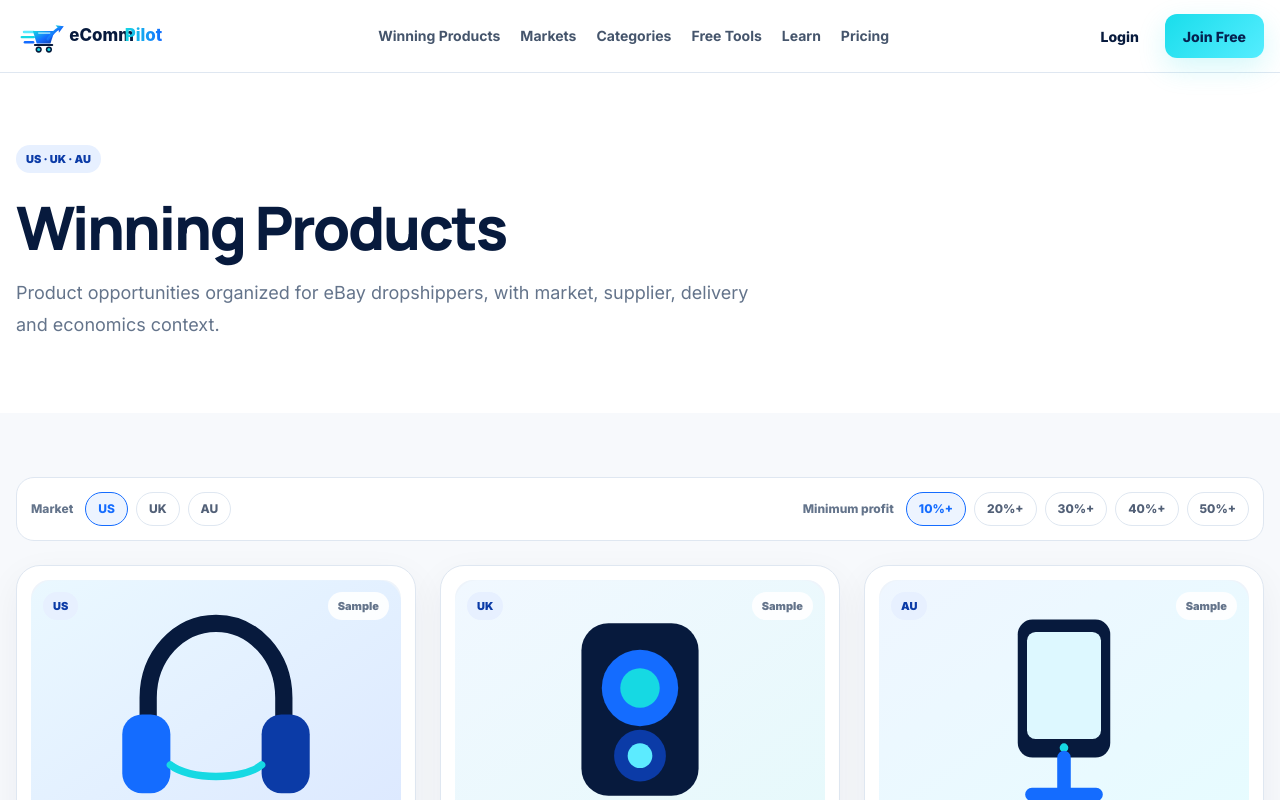
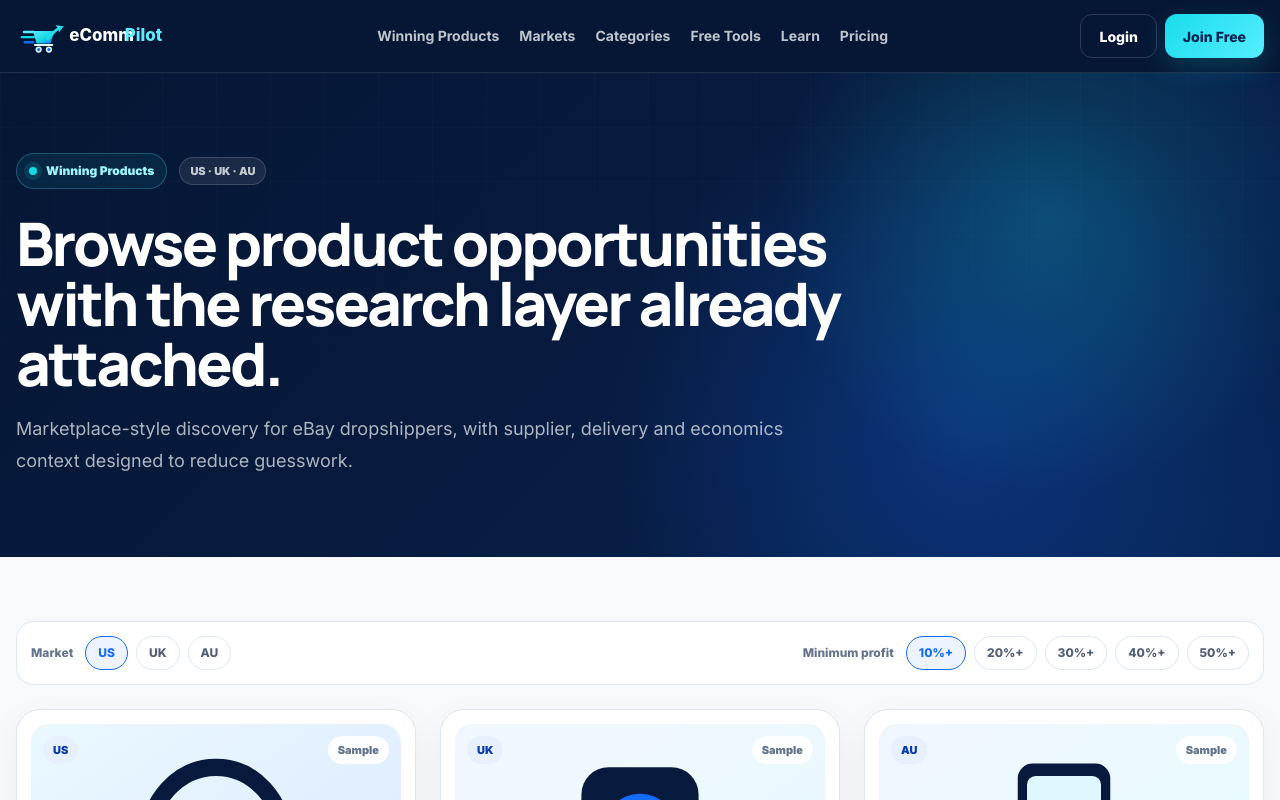
Before and after one commit to ponzey717/ecommpilot-main, a Next.js app: page /winning-products in a window 1280 px wide. Shown: the top 800 px of the page. Built offline with nearby package versions, Linux system fonts and the light colour scheme.

Commit message:
Apply locked navy hero treatment across public pages

```diff
--- a/src/app/categories/page.tsx
+++ b/src/app/categories/page.tsx
@@ -1,4 +1,5 @@
 import type { Metadata } from "next";
+import { PageHero } from "@/components/site/page-hero";
 import { PageShell } from "@/components/site/page-shell";
 import { buildMetadata } from "@/lib/seo/metadata";
 
@@ -19,20 +20,21 @@ const categories = [
 
 export default function CategoriesPage() {
   return (
-    <PageShell>
-      <section className="bg-white py-16">
+    <PageShell darkHeader>
+      <PageHero
+        eyebrow="eBay category structure"
+        title="Browse opportunities by category."
+        description="Production categories will follow the official eBay taxonomy for each marketplace instead of relying on one universal category tree."
+      />
+      <section className="py-14 md:py-18">
         <div className="site-container">
-          <p className="eyebrow">eBay category structure</p>
-          <h1 className="mt-3 max-w-3xl text-4xl font-extrabold tracking-[-.04em] text-[var(--navy)] md:text-6xl">Browse opportunities by category.</h1>
-          <p className="mt-5 max-w-3xl text-lg leading-8 text-[var(--muted)]">
-            Production categories will follow the official eBay taxonomy for each marketplace instead of relying on one universal category tree.
-          </p>
-          <div className="mt-10 grid gap-5 md:grid-cols-2 xl:grid-cols-3">
+          <div className="grid gap-5 md:grid-cols-2 xl:grid-cols-3">
             {categories.map(([name,text]) => (
               <article key={name} className="feature-card">
                 <span className="tool-icon">↗</span>
                 <h2 className="mt-5 text-xl font-extrabold text-[var(--navy)]">{name}</h2>
                 <p className="mt-3 text-sm leading-6 text-[var(--muted)]">{text}</p>
+                <p className="mt-5 text-xs font-bold text-[var(--muted)]">Market-specific taxonomy will replace this development list.</p>
               </article>
             ))}
           </div>
--- a/src/app/free-tools/page.tsx
+++ b/src/app/free-tools/page.tsx
@@ -1,5 +1,6 @@
 import type { Metadata } from "next";
 import Link from "next/link";
+import { PageHero } from "@/components/site/page-hero";
 import { PageShell } from "@/components/site/page-shell";
 import { buildMetadata } from "@/lib/seo/metadata";
 
@@ -17,13 +18,15 @@ const tools = [
 
 export default function FreeToolsPage() {
   return (
-    <PageShell>
-      <section className="bg-white py-16">
+    <PageShell darkHeader>
+      <PageHero
+        eyebrow="Free eBay tools"
+        title="Useful tools for everyday eBay decisions."
+        description="Public tools are part of eCommPilot’s SEO and seller-acquisition strategy, but every tool should also be useful on its own."
+      />
+      <section className="py-14 md:py-18">
         <div className="site-container">
-          <p className="eyebrow">Free eBay tools</p>
-          <h1 className="mt-3 max-w-3xl text-4xl font-extrabold tracking-[-.04em] text-[var(--navy)] md:text-6xl">Useful tools for everyday eBay decisions.</h1>
-          <p className="mt-5 max-w-3xl text-lg leading-8 text-[var(--muted)]">Public tools are part of eCommPilot’s SEO and seller-acquisition strategy, but they should also be genuinely useful on their own.</p>
-          <div className="mt-10 grid gap-5 md:grid-cols-3">
+          <div className="grid gap-5 md:grid-cols-3">
             {tools.map(([title,text,href,icon]) => (
               <Link key={href} href={href} className="tool-card">
                 <span className="tool-icon">{icon}</span>
--- a/src/app/learn/page.tsx
+++ b/src/app/learn/page.tsx
@@ -1,4 +1,5 @@
 import type { Metadata } from "next";
+import { PageHero } from "@/components/site/page-hero";
 import { PageShell } from "@/components/site/page-shell";
 import { buildMetadata } from "@/lib/seo/metadata";
 
@@ -19,18 +20,22 @@ const guides = [
 
 export default function LearnPage() {
   return (
-    <PageShell>
-      <section className="bg-white py-16">
+    <PageShell darkHeader>
+      <PageHero
+        eyebrow="Learn"
+        title="Practical research guidance for eBay sellers."
+        description="The Learn hub will support Winning Products and the free tools with evergreen guidance, not thin SEO filler."
+      />
+      <section className="py-14 md:py-18">
         <div className="site-container">
-          <p className="eyebrow">Learn</p>
-          <h1 className="mt-3 max-w-3xl text-4xl font-extrabold tracking-[-.04em] text-[var(--navy)] md:text-6xl">Practical research guidance for eBay sellers.</h1>
-          <p className="mt-5 max-w-3xl text-lg leading-8 text-[var(--muted)]">The Learn hub will support the tools and Winning Products catalog with useful evergreen guidance, not thin SEO filler.</p>
-          <div className="mt-10 grid gap-5 md:grid-cols-2 xl:grid-cols-3">
+          <div className="grid gap-5 md:grid-cols-2 xl:grid-cols-3">
             {guides.map((guide,index) => (
               <article key={guide} className="feature-card">
                 <span className="feature-number">{String(index + 1).padStart(2,"0")}</span>
                 <h2 className="mt-5 text-xl font-extrabold text-[var(--navy)]">{guide}</h2>
-                <p className="mt-3 text-sm leading-6 text-[var(--muted)]">Guide structure prepared. Full article content will be added before indexing.</p>
+                <p className="mt-3 text-sm leading-6 text-[var(--muted)]">
+                  Guide structure prepared. Full article content will be completed before article URLs are indexed.
+                </p>
               </article>
             ))}
           </div>
--- a/src/app/markets/page.tsx
+++ b/src/app/markets/page.tsx
@@ -1,5 +1,6 @@
 import type { Metadata } from "next";
 import Link from "next/link";
+import { PageHero } from "@/components/site/page-hero";
 import { PageShell } from "@/components/site/page-shell";
 import { siteConfig } from "@/config/site";
 import { buildMetadata } from "@/lib/seo/metadata";
@@ -12,20 +13,23 @@ export const metadata: Metadata = buildMetadata({
 
 export default function MarketsPage() {
   return (
-    <PageShell>
-      <section className="bg-white py-16">
+    <PageShell darkHeader>
+      <PageHero
+        eyebrow="Browse by market"
+        title="Research the market you actually sell in."
+        description="Fees, pricing, competition and supplier delivery can vary by marketplace, so eCommPilot keeps market context explicit from the start."
+      />
+      <section className="py-14 md:py-18">
         <div className="site-container">
-          <p className="eyebrow">Browse by market</p>
-          <h1 className="mt-3 max-w-3xl text-4xl font-extrabold tracking-[-.04em] text-[var(--navy)] md:text-6xl">Research the market you actually sell in.</h1>
-          <p className="mt-5 max-w-2xl text-lg leading-8 text-[var(--muted)]">
-            Fees, pricing, competition and supplier delivery can vary by marketplace, so eCommPilot keeps market context explicit.
-          </p>
-          <div className="mt-10 grid gap-5 md:grid-cols-3">
+          <div className="grid gap-5 md:grid-cols-3">
             {siteConfig.markets.map((market) => (
               <Link key={market.code} href={"/winning-products/" + market.slug} className="feature-card">
                 <span className="badge badge-market">{market.code}</span>
                 <h2 className="mt-5 text-2xl font-extrabold text-[var(--navy)]">{market.name}</h2>
-                <p className="mt-3 text-sm leading-6 text-[var(--muted)]">Browse category-specific product opportunities for eBay {market.code}.</p>
+                <p className="mt-3 text-sm leading-6 text-[var(--muted)]">
+                  Browse category-specific product opportunities for eBay {market.code}.
+                </p>
+                <p className="mt-5 text-sm font-extrabold text-[var(--blue)]">Explore market →</p>
               </Link>
             ))}
           </div>
--- a/src/app/pricing/page.tsx
+++ b/src/app/pricing/page.tsx
@@ -1,5 +1,6 @@
 import type { Metadata } from "next";
 import Link from "next/link";
+import { PageHero } from "@/components/site/page-hero";
 import { PageShell } from "@/components/site/page-shell";
 import { routes } from "@/config/routes";
 import { buildMetadata } from "@/lib/seo/metadata";
@@ -18,13 +19,15 @@ const plans = [
 
 export default function PricingPage() {
   return (
-    <PageShell>
-      <section className="bg-white py-16">
+    <PageShell darkHeader>
+      <PageHero
+        eyebrow="Membership"
+        title="Start free. Unlock more research when you need it."
+        description="Free, Pro and Premium are the membership structure. Final commercial pricing, credits and usage limits remain configurable before launch."
+      />
+      <section className="py-14 md:py-18">
         <div className="site-container">
-          <p className="eyebrow">Membership</p>
-          <h1 className="mt-3 max-w-3xl text-4xl font-extrabold tracking-[-.04em] text-[var(--navy)] md:text-6xl">Free, Pro and Premium.</h1>
-          <p className="mt-5 max-w-3xl text-lg leading-8 text-[var(--muted)]">Membership names are locked. Final commercial pricing, credits and limits remain configurable before launch.</p>
-          <div className="mt-10 grid gap-5 md:grid-cols-3">
+          <div className="grid gap-5 md:grid-cols-3">
             {plans.map(([name,description,items],index) => (
               <article key={name as string} className={index === 1 ? "plan-card plan-card-featured" : "plan-card"}>
                 <p className={name === "Premium" ? "eyebrow !text-[var(--premium)]" : "eyebrow"}>{name as string}</p>
--- a/src/app/winning-products/page.tsx
+++ b/src/app/winning-products/page.tsx
@@ -1,6 +1,7 @@
 import type { Metadata } from "next";
 import { MarketFilter } from "@/components/products/market-filter";
 import { ProductGrid } from "@/components/products/product-grid";
+import { PageHero } from "@/components/site/page-hero";
 import { PageShell } from "@/components/site/page-shell";
 import { buildMetadata } from "@/lib/seo/metadata";
 
@@ -12,17 +13,13 @@ export const metadata: Metadata = buildMetadata({
 
 export default function WinningProductsPage() {
   return (
-    <PageShell>
-      <section className="bg-white py-14 md:py-18">
-        <div className="site-container">
-          <span className="badge badge-market">US · UK · AU</span>
-          <h1 className="mt-6 max-w-4xl text-4xl font-extrabold tracking-[-.04em] text-[var(--navy)] md:text-6xl">Winning Products</h1>
-          <p className="mt-5 max-w-3xl text-lg leading-8 text-[var(--muted)]">
-            Product opportunities organized for eBay dropshippers, with market,
-            supplier, delivery and economics context.
-          </p>
-        </div>
-      </section>
+    <PageShell darkHeader>
+      <PageHero
+        eyebrow="Winning Products"
+        badge="US · UK · AU"
+        title="Browse product opportunities with the research layer already attached."
+        description="Marketplace-style discovery for eBay dropshippers, with supplier, delivery and economics context designed to reduce guesswork."
+      />
       <section className="py-12 md:py-16">
         <div className="site-container">
           <MarketFilter />
--- /dev/null
+++ b/src/components/site/page-hero.tsx
@@ -0,0 +1,39 @@
+import type { ReactNode } from "react";
+
+export function PageHero({
+  eyebrow,
+  title,
+  description,
+  badge,
+  actions,
+}: {
+  eyebrow: string;
+  title: string;
+  description: string;
+  badge?: string;
+  actions?: ReactNode;
+}) {
+  return (
+    <section className="hero-dark">
+      <div className="site-container relative z-10 py-14 md:py-20">
+        <div className="max-w-4xl">
+          <div className="flex flex-wrap items-center gap-3">
+            <span className="hero-kicker">{eyebrow}</span>
+            {badge && (
+              <span className="badge border border-white/15 bg-white/8 text-white/75">
+                {badge}
+              </span>
+            )}
+          </div>
+          <h1 className="mt-6 text-4xl font-extrabold tracking-[-.045em] text-white md:text-6xl">
+            {title}
+          </h1>
+          <p className="mt-5 max-w-3xl text-lg leading-8 text-white/68">
+            {description}
+          </p>
+          {actions && <div className="mt-8 flex flex-wrap gap-3">{actions}</div>}
+        </div>
+      </div>
+    </section>
+  );
+}
```
